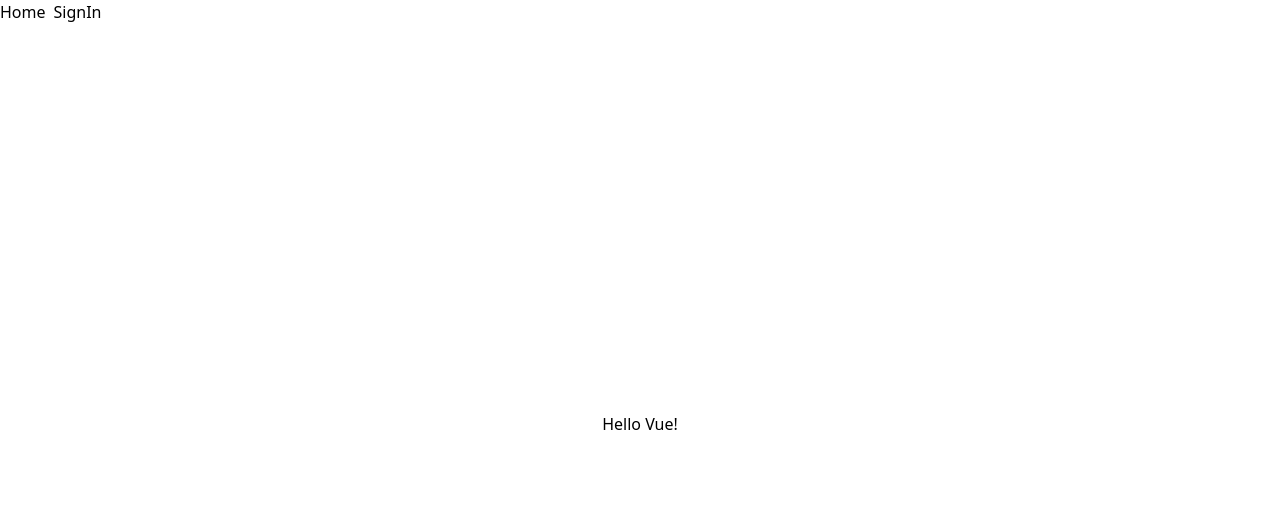
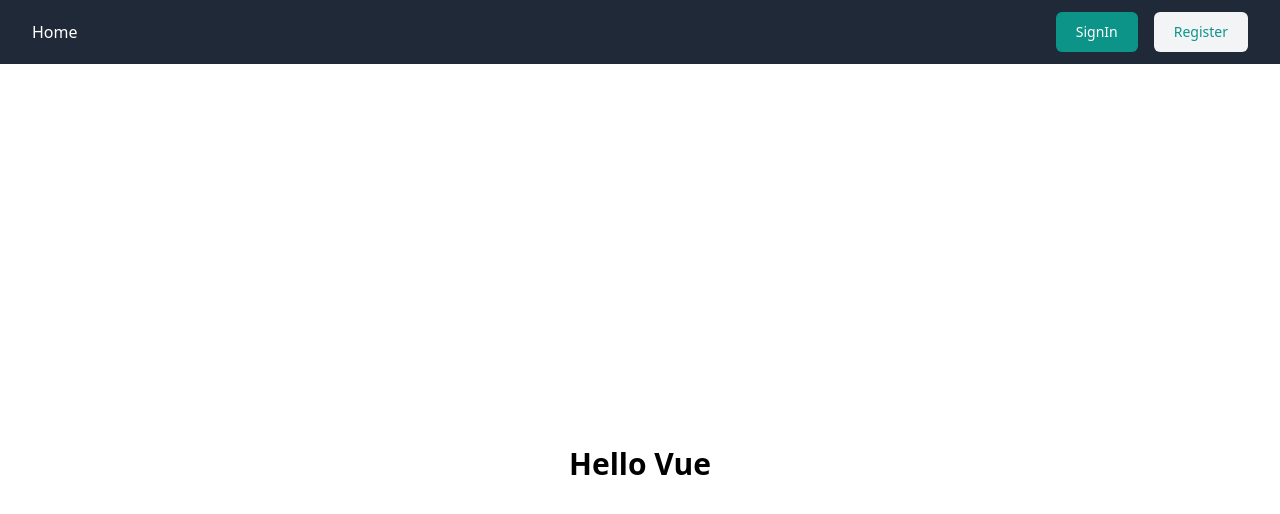
Before and after one commit to yenaingtun-dev/Vue-SPA, a Vue app: page /register in a window 1280 px wide. Shown: the top 514 px of the page. Built offline with nearby package versions, Linux system fonts and the light colour scheme.

Commit message:
added register

```diff
--- a/src/App.vue
+++ b/src/App.vue
@@ -1,10 +1,15 @@
 <template>
-  <nav class="space-x-2">
-    <RouterLink class="hover:underline" to="/">Home</RouterLink>
-    <RouterLink class="hover:underline" to="/signIn">SignIn
-    </RouterLink>
-  </nav>
-  <main class="min-h-screen flex justify-center items-center">
+  <NavBar></NavBar>
+  <main>
     <RouterView />
   </main>
 </template>
+
+<script>
+import NavBar from '@/components/NavBar.vue';
+export default {
+  components: {
+    'NavBar': NavBar
+  },
+}
+</script>
--- /dev/null
+++ b/src/components/NavBar.vue
@@ -0,0 +1,40 @@
+<template>
+    <header class="bg-gray-800">
+        <div class="mx-auto flex h-16 max-w-screen-xl items-center gap-8 px-4 sm:px-6 lg:px-8">
+            <a class="bloc text-white hover:text-teal-600/75" href="#">
+                <RouterLink class="" to="/">Home</RouterLink>
+            </a>
+            <div class="flex flex-1 items-center justify-end md:justify-between">
+                <nav aria-label="Global" class="hidden md:block">
+                    <ul class="flex items-center gap-6 text-sm">
+                        <li>
+                            <a v-if="localStorageItemExists" class="text-gray-500 transition hover:text-gray-500/75"
+                                href="#"> Dashboard </a>
+                        </li>
+                    </ul>
+                </nav>
+                <div class="flex items-center gap-4">
+                    <div class="sm:flex sm:gap-4">
+                        <RouterLink v-if="!localStorageItemExists"
+                            class="block rounded-md bg-teal-600 px-5 py-2.5 text-sm font-medium text-white transition hover:bg-teal-700"
+                            to="/signIn">SignIn</RouterLink>
+                        <RouterLink v-if="!localStorageItemExists"
+                            class="rounded-md bg-gray-100 px-5 py-2.5 text-sm font-medium text-teal-600 transition hover:text-teal-600/75"
+                            to="/register">Register</RouterLink>
+                    </div>
+                </div>
+            </div>
+        </div>
+    </header>
+</template>
+
+<script>
+export default {
+    computed: {
+        localStorageItemExists() {
+            // hide login register
+            return localStorage.getItem('bearerToken') !== null;
+        }
+    }
+};
+</script>
--- /dev/null
+++ b/src/components/Register.vue
@@ -0,0 +1,49 @@
+<template>
+    <div class="mx-auto w-full px-4 py-16 sm:px-6 lg:px-8">
+        <div class="mx-auto max-w-lg">
+            <h1 class="text-center text-2xl font-bold text-indigo-600 sm:text-3xl">Register Form</h1>
+            <div v-if="success" class="rounded border-s-4 border-green-500 bg-green-50 p-4 mt-4">
+                <strong class="block font-medium text-green-800"> {{ success }} </strong>
+            </div>
+            <RegisterForm @register="register" :errors="errors"></RegisterForm>
+        </div>
+    </div>
+</template>
+
+<script>
+import axios from 'axios';
+import RegisterForm from './RegisterForm.vue';
+export default {
+    data() {
+        return {
+            success: '',
+            errors: {}
+        }
+    },
+    components: {
+        'RegisterForm': RegisterForm,
+    },
+    methods: {
+        async register(user) {
+            try {
+                let response = await axios.post(`http://127.0.0.1:8000/api/register`, {
+                    name: user.name,
+                    email: user.email,
+                    password: user.password,
+                    password_confirmation: user.password_confirmation,
+                });
+                this.success = response.data.message;
+                localStorage.setItem('bearerToken', response.data.accessToken);
+                user.name = '';
+                user.email = '';
+                user.password = '';
+                user.password_confirmation = '';
+                this.errors.message = '';
+                this.$router.push('/')
+            } catch (e) {
+                this.errors = e.response.data.errors;
+            }
+        },
+    },
+}
+</script>
--- /dev/null
+++ b/src/components/RegisterForm.vue
@@ -0,0 +1,73 @@
+<template>
+    <form @submit.prevent="register" action="#" class="mb-0 mt-6 space-y-4 rounded-lg p-4 shadow-lg sm:p-6 lg:p-8">
+        <div v-if="errors?.message" class="rounded border-s-4 border-red-500 bg-red-50 p-4 mt-4">
+            <strong class="text-sm font-medium text-red-800"> {{ errors?.message }} </strong>
+        </div>
+        <div>
+            <div class="relative">
+                <input type="text" v-model="user.name" class="w-full rounded-lg
+                border-gray-200 p-4 pe-12 text-sm shadow-sm" :class="{ 'border-red-500': errors?.name }"
+                    placeholder="Enter name" />
+                <div v-if="errors?.name">
+                    <strong class="text-sm font-medium text-red-800"> {{ errors?.name[0] }} </strong>
+                </div>
+            </div>
+        </div>
+        <div>
+            <div class="relative">
+                <input type="email" v-model="user.email" class="w-full rounded-lg
+                border-gray-200 p-4 pe-12 text-sm shadow-sm" :class="{ 'border-red-500': errors?.email }"
+                    placeholder="Enter email" />
+                <div v-if="errors?.email">
+                    <strong class="text-sm font-medium text-red-800"> {{ errors?.email[0] }} </strong>
+                </div>
+            </div>
+        </div>
+        <div>
+            <div class="relative">
+                <input type="password" v-model="user.password"
+                    class="w-full rounded-lg border-gray-200 p-4 pe-12 text-sm shadow-sm"
+                    :class="{ 'border-red-500': errors?.password }" placeholder="Enter password" />
+                <div v-if="errors?.password">
+                    <strong class="text-sm font-medium text-red-800"> {{ errors?.password[0] }} </strong>
+                </div>
+            </div>
+        </div>
+        <div>
+            <div class="relative">
+                <input type="password" v-model="user.password_confirmation"
+                    class="w-full rounded-lg border-gray-200 p-4 pe-12 text-sm shadow-sm"
+                    :class="{ 'border-red-500': errors?.password_confirmation }" placeholder="Confirm password" />
+                <div v-if="errors?.password_confirmation">
+                    <strong class="text-sm font-medium text-red-800"> {{ errors?.password_confirmation[0] }} </strong>
+                </div>
+            </div>
+        </div>
+        <button type="submit" class="block w-full rounded-lg bg-indigo-600 px-5 py-3 text-sm font-medium text-white">
+            Register
+        </button>
+    </form>
+</template>
+
+<script>
+export default {
+    props: {
+        errors: Object
+    },
+    data() {
+        return {
+            user: {
+                name: '',
+                email: '',
+                password: '',
+                password_confirmation: ''
+            }
+        }
+    },
+    methods: {
+        register() {
+            this.$emit('register', this.user);
+        }
+    },
+};
+</script>
--- a/src/components/SignInForm.vue
+++ b/src/components/SignInForm.vue
@@ -28,10 +28,6 @@
         <button type="submit" class="block w-full rounded-lg bg-indigo-600 px-5 py-3 text-sm font-medium text-white">
             Sign in
         </button>
-        <p class="text-center text-sm text-gray-500">
-            No account?
-            <a class="underline" href="#">Sign up</a>
-        </p>
     </form>
 </template>
 
--- a/src/main.js
+++ b/src/main.js
@@ -4,6 +4,7 @@ import { createApp } from 'vue'
 import App from './App.vue'
 import HomeView from './views/HomeView.vue'
 import SignIn from './views/SignInView.vue'
+import Register from './views/RegisterView.vue'
 
 const guest = (to, from, next) => {
   if (!localStorage.getItem("bearerToken")) {
@@ -23,6 +24,7 @@ const auth = (to, from, next) => {
 const routes = [
   { path: '/', component: HomeView },
   { path: '/signIn', beforeEnter: guest,  component: SignIn },
+  { path: '/register', beforeEnter: guest,  component: Register },
 ]
 
 const router = createRouter({
--- a/src/views/HomeView.vue
+++ b/src/views/HomeView.vue
@@ -1,3 +1,5 @@
 <template>
-    Hello Vue!
+    <div class="min-h-screen flex items-center justify-center">
+        <h1 class="text-3xl font-semibold">Hello Vue</h1>
+    </div>
 </template>
--- /dev/null
+++ b/src/views/RegisterView.vue
@@ -0,0 +1,7 @@
+<script setup>
+import Register from '@/components/Register.vue';
+</script>
+
+<template>
+    <Register></Register>
+</template>
```
